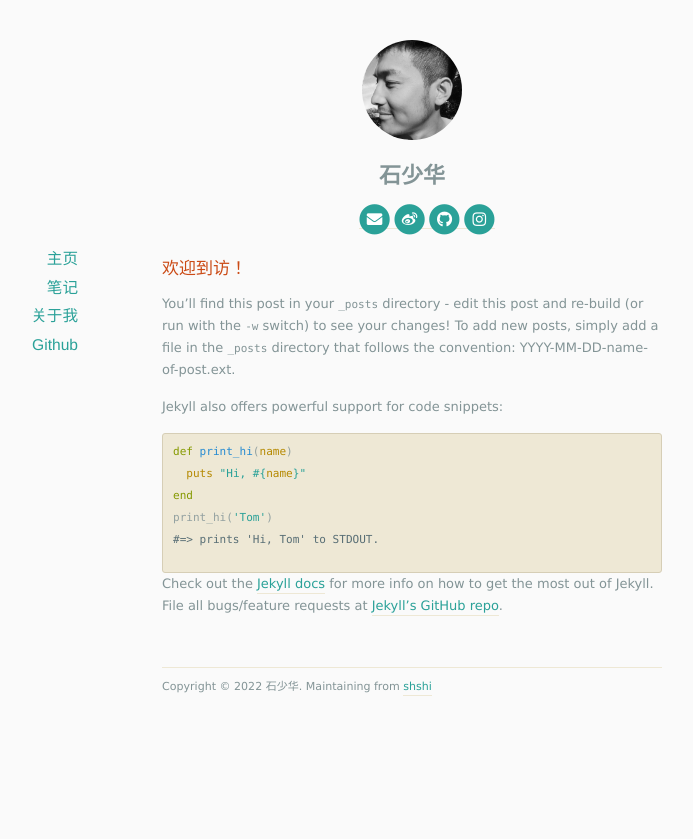
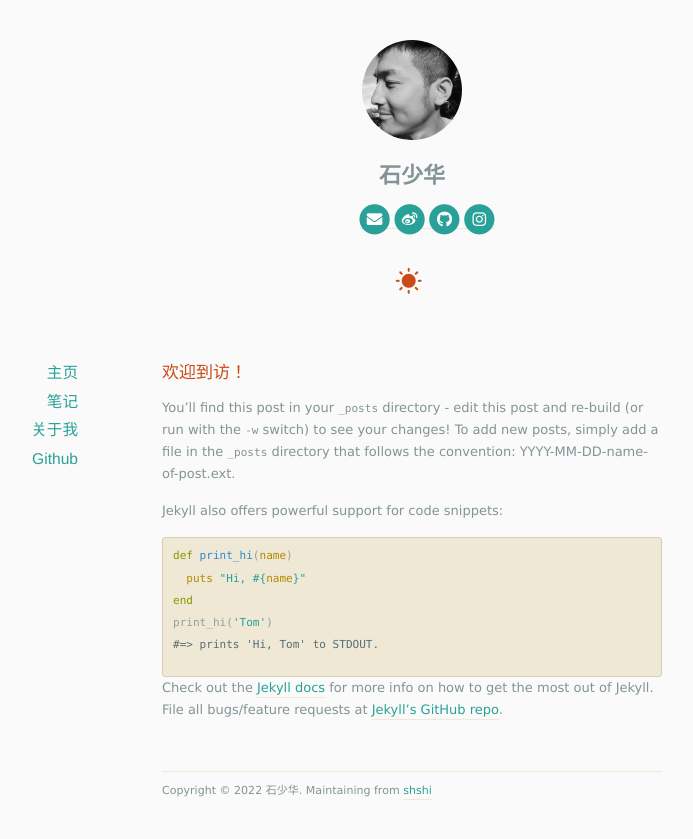
Before and after one commit to shshi/shishaohua.github.io, a Jekyll site: the page built from docs/index.html, in a window 1280 px wide. Shown: the top 839 px of the page, without its empty margins (228-921 px from the left). Built offline with Jekyll 4.4.1, drawn with Linux system fonts in a browser that asks for light colours; nearby versions of some CDN libraries; the list of posts is cut into pages by our own code.

Commit message:
Update default.html

```diff
--- a/docs/_layouts/default.html
+++ b/docs/_layouts/default.html
@@ -44,7 +44,8 @@
       </div>
     </div>
 
-    <p>{{ site.description }}</p>
+    <h1><a href="/"><i class="icon-sun"></i></a></h1>
+    <!-- <p>{{ site.description }}</p> -->
 
   </header>
 
```
